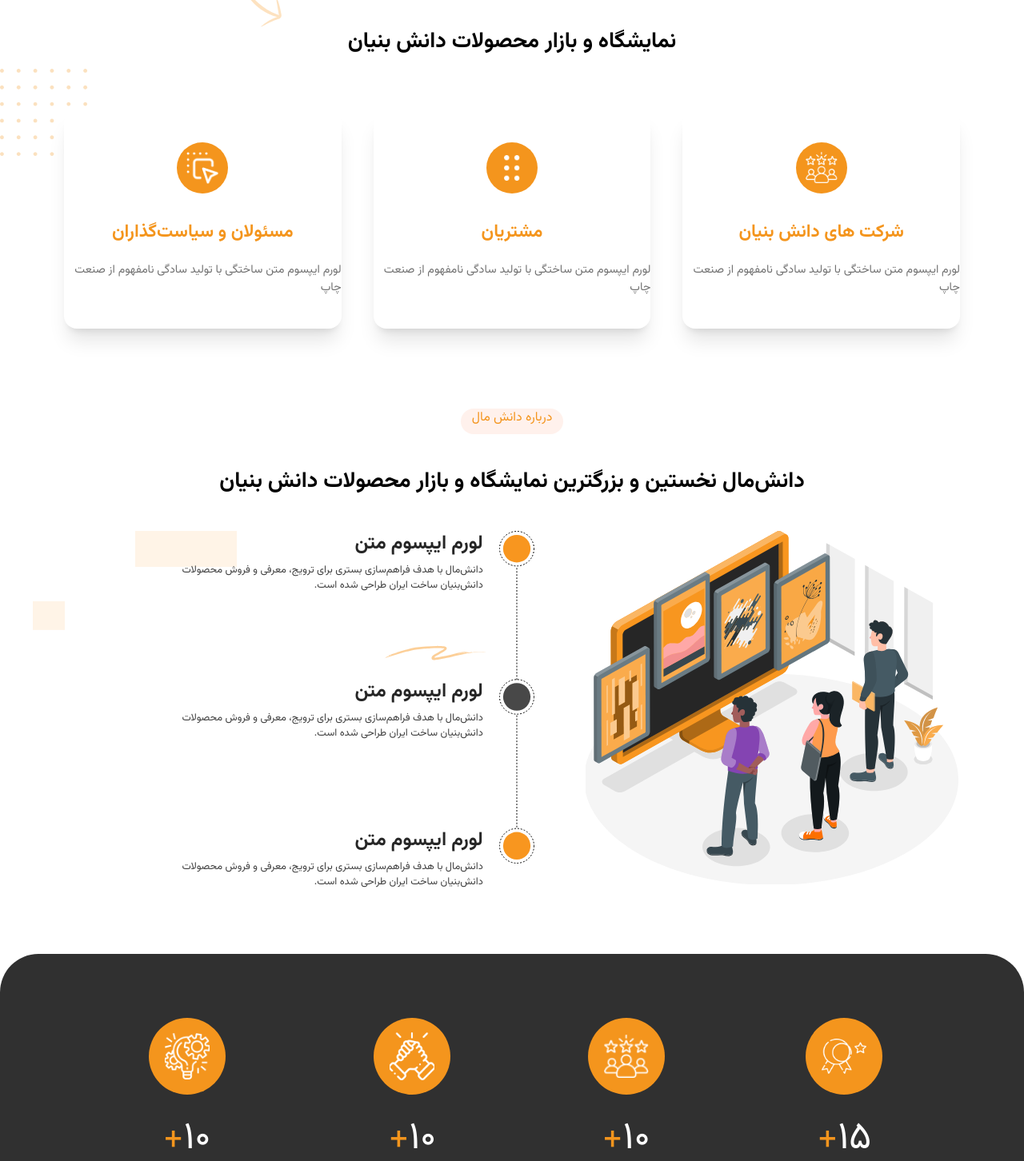
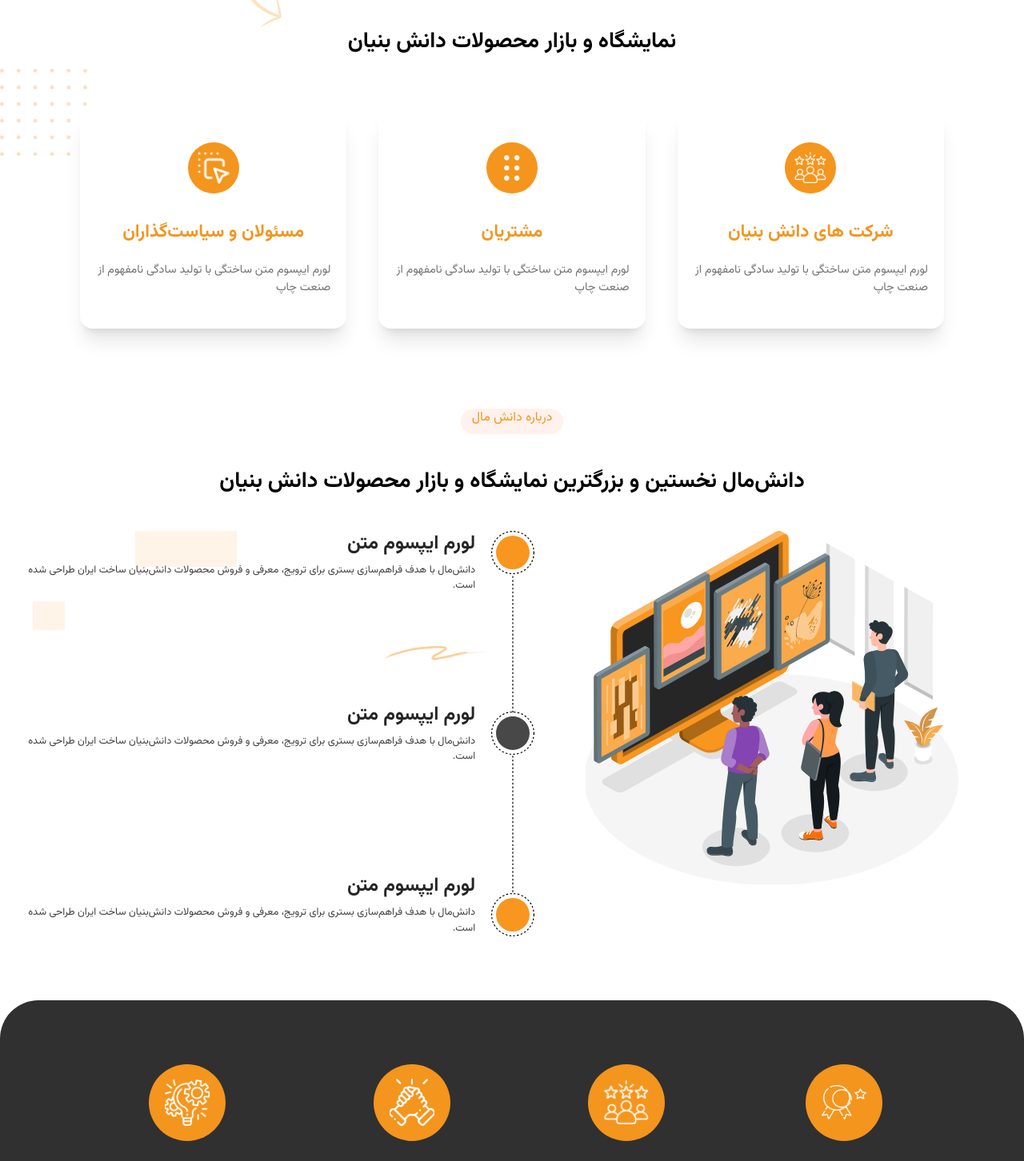
Before and after one commit to AirbyteTeam/DaneshMall-next, a Next.js app: page / in a window 1280 px wide. Shown: the part 720-2172 px from the top of the page at 80% size. Built offline with nearby package versions, Linux system fonts and the light colour scheme.

Commit message:
add navbar menu

```diff
--- a/src/components/home/AboutUs.jsx
+++ b/src/components/home/AboutUs.jsx
@@ -24,8 +24,8 @@ function AboutUs() {
                         style={{ width: '100%', height: 'auto' }}/>
                 </div>
                 <div className="flex-1 flex items-center justify-center">
-                    <div className="header-background flex justify-center">
-                        <div>
+                    <div className="header-background flex content-stretch">
+                        <div className="w-1/6 md:w-1/12">
                             <Image
                                 alt="header-vector"
                                 src='/timeline.svg'
@@ -34,25 +34,25 @@ function AboutUs() {
                                 sizes="100vw"
                                 style={{ width: '100%', height: 'auto' }}/>
                         </div>
-                        <div className="mx-5 space-y-[6.7rem]">
-                            <div className="w-2/3">
-                                <h3 className="font-bold text-2xl text-neutral-800">
+                        <div className="mx-5 flex flex-col content-between justify-between">
+                            <div className="md:w-[100%] lg:w-[2/3]">
+                                <h3 className="font-bold  md:text-xl lg:text-2xl text-neutral-800">
                                     لورم ایپسوم متن
                                 </h3>
                                 <p className="mt-2 text-[0.8rem] text-neutral-700">
                                     دانش‌مال با هدف فراهم‌سازی بستری برای ترویج، معرفی و فروش محصولات دانش‌بنیان ساخت ایران طراحی شده است.
                                 </p>
                             </div>
-                            <div className="w-2/3">
-                                <h3 className="mt-1 font-bold text-2xl text-neutral-800">
+                            <div className="md:w-[100%] lg:w-[2/3]">
+                                <h3 className="mt-1 font-bold md:text-xl lg:text-2xl text-neutral-800">
                                     لورم ایپسوم متن
                                 </h3>
                                 <p className="mt-2 text-[0.8rem] text-neutral-700">
                                     دانش‌مال با هدف فراهم‌سازی بستری برای ترویج، معرفی و فروش محصولات دانش‌بنیان ساخت ایران طراحی شده است.
                                 </p>
                             </div>
-                            <div className="w-2/3">
-                                <h3 className="mt-1 font-bold text-2xl text-neutral-800">
+                            <div className="md:w-[100%] lg:w-[2/3]">
+                                <h3 className="mt-1 font-bold md:text-xl lg:text-2xl text-neutral-800">
                                     لورم ایپسوم متن
                                 </h3>
                                 <p className="mt-2 text-[0.8rem] text-neutral-700">
--- a/src/components/home/Cards.jsx
+++ b/src/components/home/Cards.jsx
@@ -13,8 +13,8 @@ function Cards() {
                     نمایشگاه و بازار محصولات دانش بنیان
                 </h3>
             </div>
-            <div className="mt-16 grid sm:grid-cols-2 md:grid-cols-3 grid-cols-1 md:mx-20 gap-10 ">
-                <div className="bg-white flex flex-col justify-center items-center rounded-2xl py-10 shadow-xl">
+            <div className="mt-16 grid sm:grid-cols-2 md:grid-cols-3 grid-cols-1 md:mx-20 gap-10 px-5">
+                <div className="bg-white flex flex-col justify-center items-center rounded-2xl py-10 px-5 shadow-xl">
                     <div className="w-[4rem] h-[4rem] bg-mainOrange rounded-full p-3 ">
                         <Image src="/costumer.png" alt="costumer" width={0}
                                height={0}
@@ -26,7 +26,7 @@ function Cards() {
                         <p className="mt-5 text-[0.9rem] text-neutral-500" >لورم ایپسوم متن ساختگی با تولید سادگی نامفهوم از صنعت چاپ</p>
                     </div>
                 </div>
-                <div className="bg-white flex flex-col justify-center items-center rounded-2xl py-10 shadow-xl">
+                <div className="bg-white flex flex-col justify-center items-center rounded-2xl py-10 px-5 shadow-xl">
                     <div className="w-[4rem] h-[4rem] flex justify-center items-center bg-mainOrange rounded-full p-3 ">
                         <Image src="/dot.png" alt="costumer" width={0}
                                height={0}
@@ -38,7 +38,7 @@ function Cards() {
                         <p className="mt-5 text-[0.9rem] text-neutral-500" >لورم ایپسوم متن ساختگی با تولید سادگی نامفهوم از صنعت چاپ</p>
                     </div>
                 </div>
-                <div className="bg-white flex flex-col justify-center items-center rounded-2xl py-10 shadow-xl">
+                <div className="bg-white flex flex-col justify-center items-center rounded-2xl py-10 px-5 shadow-xl">
                     <div className="w-[4rem] h-[4rem] bg-mainOrange rounded-full p-3 ">
                         <Image src="/masoul.png" alt="costumer" width={0}
                                height={0}
--- a/src/components/home/Footer.jsx
+++ b/src/components/home/Footer.jsx
@@ -7,7 +7,7 @@ import {IoLogoWhatsapp} from "react-icons/io";
 function Footer() {
     return (
         <footer>
-            <div className="bg-mainBg py-20 px-16">
+            <div className="bg-mainBg py-16 px-16">
                 <div className="grid grid-cols-1 md:grid-cols-2 lg:grid-cols-4  gap-20 ">
                     <div className="">
                         <div className="w-[90%]">
@@ -89,7 +89,7 @@ function Footer() {
                     </div>
                 </div>
             </div>
-            <div className="bg-mainOrange text-center py-3">
+            <div className="bg-mainOrange text-center py-3 px-5 text-[0.8rem]">
                 © تمامی حقوق وبسایت برای شرکت توسعه کسب‌وكار خلاق و نوآور آرمان محفوظ می‌باشد
             </div>
         </footer>
--- a/src/components/home/Partners.jsx
+++ b/src/components/home/Partners.jsx
@@ -13,8 +13,8 @@ function Partners() {
                     برند ها و شرکت های معتبر موجود در دانش مال
                 </h3>
                 <div className="mt-10 flex justify-center">
-                    <div className="grid grid-cols-1 md:grid-cols-3 lg:grid-cols-5 gap-10">
-                        <div className="bg-white flex justify-center items-center p-5 rounded-xl">
+                    <div className="grid grid-cols-1 md:grid-cols-3 lg:grid-cols-5 gap-5 md:gap-10  ">
+                        <div className="bg-white flex justify-center items-center p-5 rounded-xl w-[10rem] md:w-full ">
                             <Image src="/google.png" alt="costumer" width={0}
                                    height={0}
                                    sizes="100vw"
```
Also changed, not shown: src/components/home/Navbar.jsx (+56 -9 lines).
